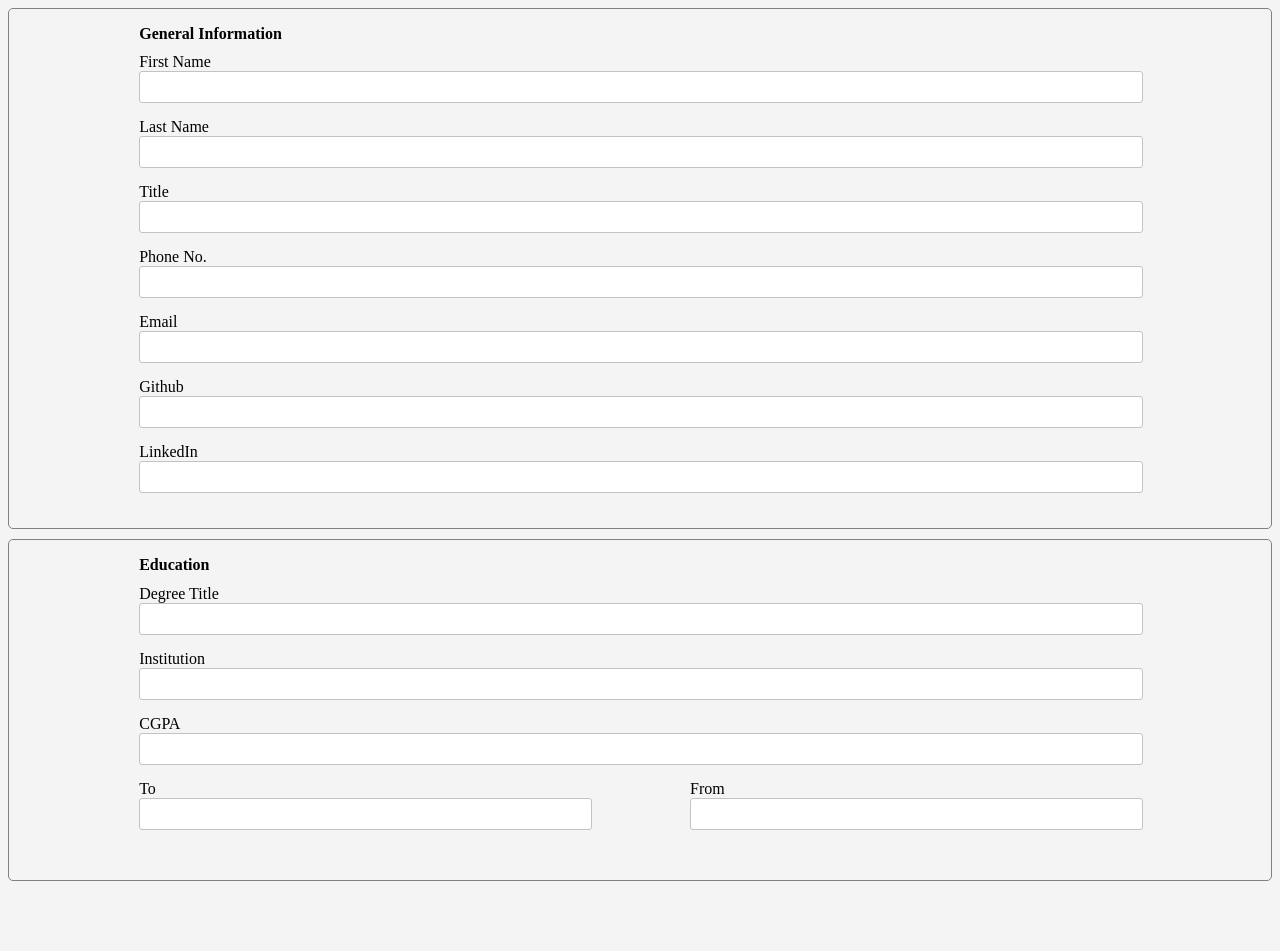
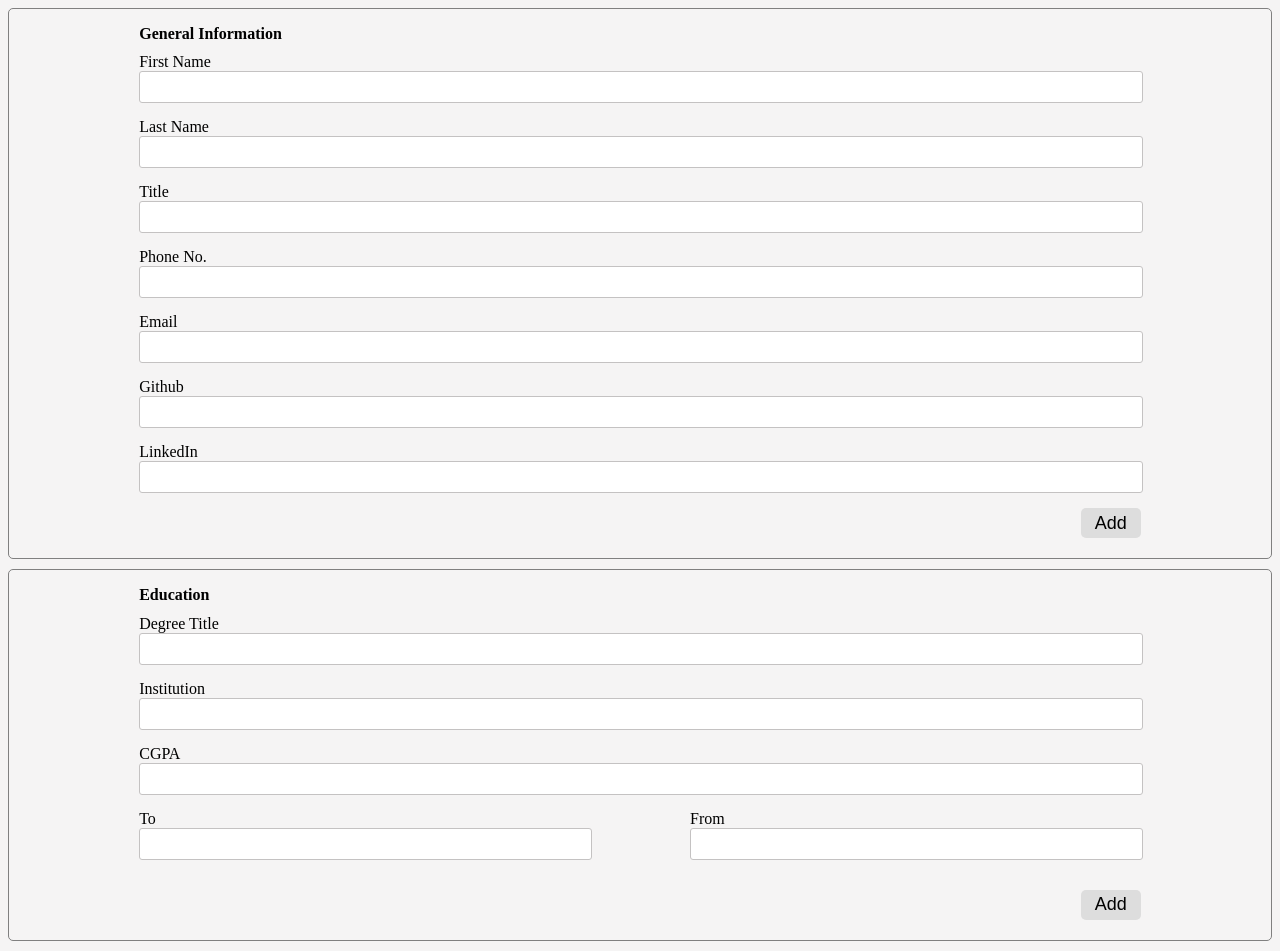
Before and after one commit to Hasan-Iqtedar/cv-application, a React (Create React App) app: page / in a window 1280 px wide. Before the commit the page ends 891 px from the top, so only its background shows below. Built offline with nearby package versions, Linux system fonts and the light colour scheme.

Commit message:
Add submit buttons

```diff
--- a/src/App.js
+++ b/src/App.js
@@ -5,13 +5,46 @@ import GeneralInfo from "./components/GeneralInfo";
 class App extends Component {
   constructor(props) {
     super(props);
+
+    this.state = {
+      generalInfo: {
+        firstName: "",
+        lastName: "",
+        title: "",
+        phoneNo: "",
+        email: "",
+        github: "",
+        linkedIn: "",
+      },
+
+      educationalInfo: {
+        degree: "",
+        institution: "",
+        cgpa: "",
+        to: "",
+        from: "",
+      },
+    };
   }
 
+  getGeneralInfo = (data) => {
+    this.setState({
+      generalInfo: data,
+    });
+  };
+
+  getEducationalInfo = (data) => {
+    this.setState({
+      educationalInfo: data,
+    });
+  };
+
   render() {
+    console.log("App Component\n____________________");
     return (
       <div>
-        <GeneralInfo />
-        <EducationInfo />
+        <GeneralInfo sendGeneralInfo={this.getGeneralInfo} />
+        <EducationInfo sendEducationalInfo={this.getEducationalInfo} />
       </div>
     );
   }
--- a/src/components/EducationInfo.js
+++ b/src/components/EducationInfo.js
@@ -23,6 +23,8 @@ class EducationInfo extends Component {
   updateFromDate = (e) => this.setState({ from: e.target.value });
 
   render() {
+    console.log("EducationalInfo Component\n____________________");
+
     return (
       <InfoSection title="Education">
         <SubSection>
@@ -81,6 +83,13 @@ class EducationInfo extends Component {
               ></input>
             </Container>
           </Container>
+
+          <button
+            className="add-button"
+            onClick={this.props.sendEducationalInfo.bind(this, this.state)}
+          >
+            Add
+          </button>
         </SubSection>
       </InfoSection>
     );
--- a/src/components/GeneralInfo.js
+++ b/src/components/GeneralInfo.js
@@ -27,6 +27,8 @@ class GeneralInfo extends Component {
   updateLinkedIn = (e) => this.setState({ linkedIn: e.target.value });
 
   render() {
+    console.log("GeneralInfo Component\n____________________");
+
     return (
       <InfoSection title="General Information">
         <SubSection>
@@ -103,6 +105,13 @@ class GeneralInfo extends Component {
               onChange={this.updateLinkedIn}
             ></input>
           </Container>
+
+          <button
+            className="add-button"
+            onClick={this.props.sendGeneralInfo.bind(this, this.state)}
+          >
+            Add
+          </button>
         </SubSection>
       </InfoSection>
     );
--- a/src/styles/main.css
+++ b/src/styles/main.css
@@ -51,3 +51,19 @@ body {
 .date-container .container {
   width: 45%;
 }
+
+.add-button {
+  width: 60px;
+  height: 30px;
+  border: none;
+  border-radius: 5px;
+  font-size: large;
+  background-color: rgb(221, 221, 221);
+  margin-left: auto;
+  margin-right: 10%;
+}
+
+.add-button:hover {
+  background-color: rgb(211, 210, 210);
+
+}
```
